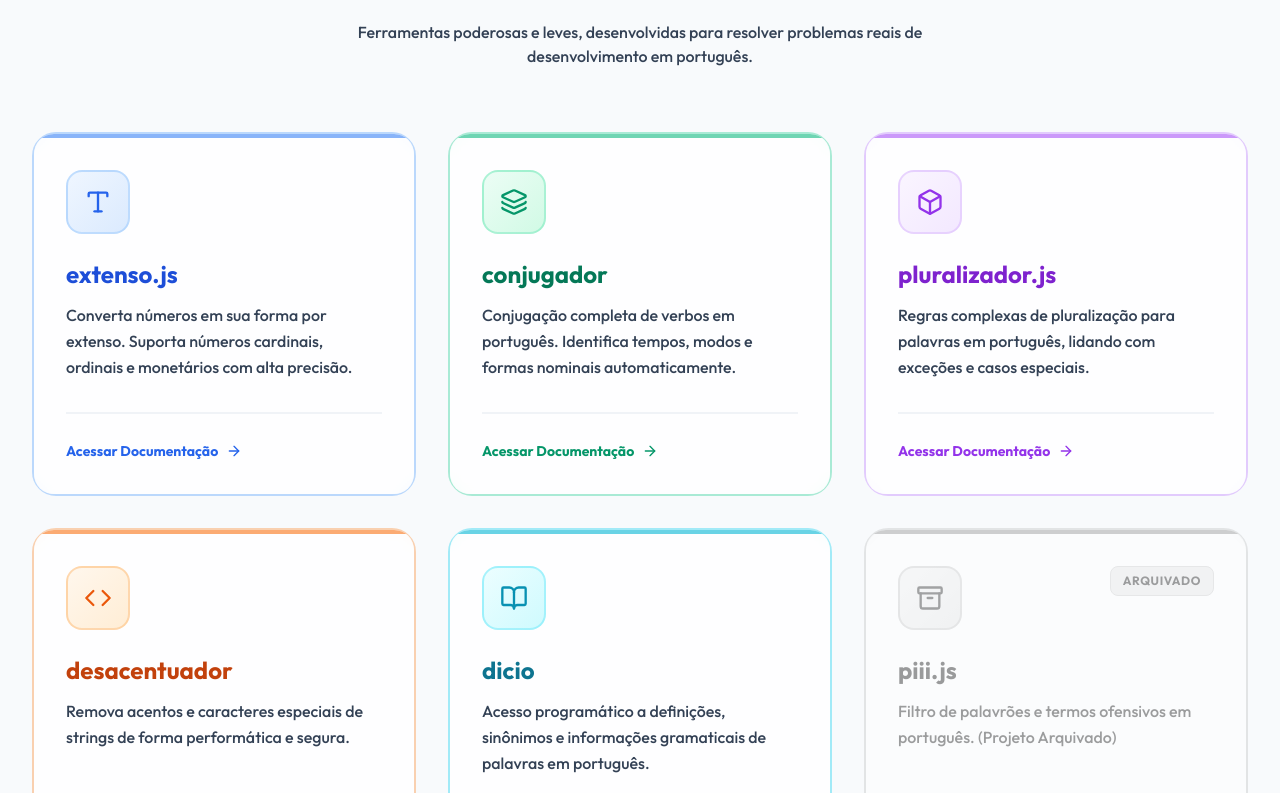
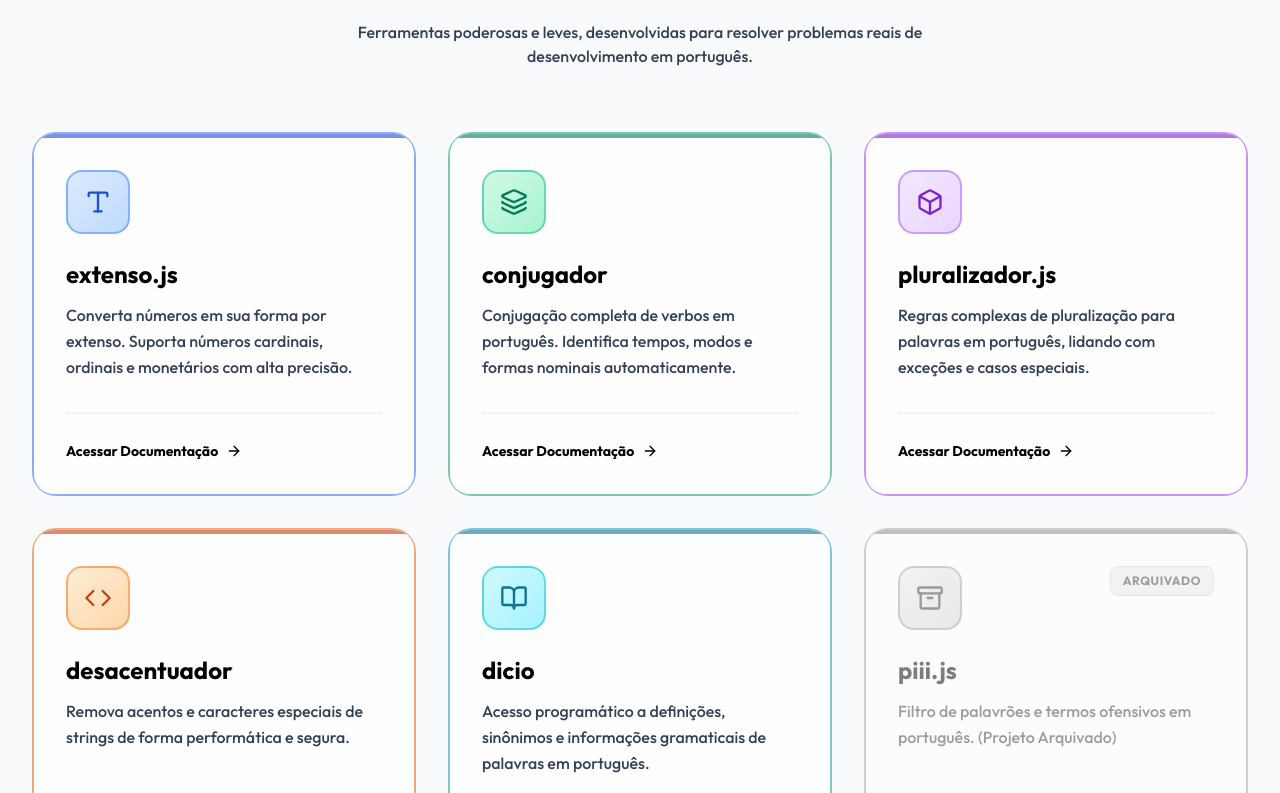
Before and after one commit to lusofonia/lusofonia-website, a React (Vite) app: page / in a window 1280 px wide. Shown: the part 1867-2660 px from the top of the page. Built offline with nearby package versions, Linux system fonts and the light colour scheme.

Commit message:
Add fidalgo logo and update LibraryCard styles for improved color variants

```diff
--- a/src/components/LibraryCard.jsx
+++ b/src/components/LibraryCard.jsx
@@ -13,106 +13,106 @@ const getIcon = (name) => {
 
 const colorVariants = {
     blue: {
-        border: 'border-blue-400/40',
-        borderHover: 'hover:border-blue-500',
+        border: 'border-blue-600/50',
+        borderHover: 'hover:border-blue-700',
         shadow: 'shadow-blue-500/20',
         shadowHover: 'hover:shadow-blue-500/30',
         blob: 'bg-blue-400/20',
         blobHover: 'group-hover:bg-blue-500/30',
-        iconWrapper: 'bg-gradient-to-br from-blue-50 to-blue-100 border-blue-300/50',
-        iconWrapperHover: 'group-hover:from-blue-100 group-hover:to-blue-200 group-hover:border-blue-400',
-        icon: 'text-blue-600',
-        title: 'text-blue-700',
-        titleHover: 'group-hover:text-blue-800',
-        link: 'text-blue-600',
-        linkHover: 'hover:text-blue-700',
+        iconWrapper: 'bg-gradient-to-br from-blue-100 to-blue-200 border-blue-500/50',
+        iconWrapperHover: 'group-hover:from-blue-200 group-hover:to-blue-300 group-hover:border-blue-600',
+        icon: 'text-blue-700',
+        title: 'text-blue-800',
+        titleHover: 'group-hover:text-blue-900',
+        link: 'text-blue-700',
+        linkHover: 'hover:text-blue-800',
         gradient: 'from-blue-500/10 via-blue-400/5 to-transparent',
-        accent: 'bg-blue-500'
+        accent: 'bg-blue-700'
     },
     emerald: {
-        border: 'border-emerald-400/40',
-        borderHover: 'hover:border-emerald-500',
+        border: 'border-emerald-600/50',
+        borderHover: 'hover:border-emerald-700',
         shadow: 'shadow-emerald-500/20',
         shadowHover: 'hover:shadow-emerald-500/30',
         blob: 'bg-emerald-400/20',
         blobHover: 'group-hover:bg-emerald-500/30',
-        iconWrapper: 'bg-gradient-to-br from-emerald-50 to-emerald-100 border-emerald-300/50',
-        iconWrapperHover: 'group-hover:from-emerald-100 group-hover:to-emerald-200 group-hover:border-emerald-400',
-        icon: 'text-emerald-600',
-        title: 'text-emerald-700',
-        titleHover: 'group-hover:text-emerald-800',
-        link: 'text-emerald-600',
-        linkHover: 'hover:text-emerald-700',
+        iconWrapper: 'bg-gradient-to-br from-emerald-100 to-emerald-200 border-emerald-500/50',
+        iconWrapperHover: 'group-hover:from-emerald-200 group-hover:to-emerald-300 group-hover:border-emerald-600',
+        icon: 'text-emerald-700',
+        title: 'text-emerald-800',
+        titleHover: 'group-hover:text-emerald-900',
+        link: 'text-emerald-700',
+        linkHover: 'hover:text-emerald-800',
         gradient: 'from-emerald-500/10 via-emerald-400/5 to-transparent',
-        accent: 'bg-emerald-500'
+        accent: 'bg-emerald-700'
     },
     purple: {
-        border: 'border-purple-400/40',
-        borderHover: 'hover:border-purple-500',
+        border: 'border-purple-600/50',
+        borderHover: 'hover:border-purple-700',
         shadow: 'shadow-purple-500/20',
         shadowHover: 'hover:shadow-purple-500/30',
         blob: 'bg-purple-400/20',
         blobHover: 'group-hover:bg-purple-500/30',
-        iconWrapper: 'bg-gradient-to-br from-purple-50 to-purple-100 border-purple-300/50',
-        iconWrapperHover: 'group-hover:from-purple-100 group-hover:to-purple-200 group-hover:border-purple-400',
-        icon: 'text-purple-600',
-        title: 'text-purple-700',
-        titleHover: 'group-hover:text-purple-800',
-        link: 'text-purple-600',
-        linkHover: 'hover:text-purple-700',
+        iconWrapper: 'bg-gradient-to-br from-purple-100 to-purple-200 border-purple-500/50',
+        iconWrapperHover: 'group-hover:from-purple-200 group-hover:to-purple-300 group-hover:border-purple-600',
+        icon: 'text-purple-700',
+        title: 'text-purple-800',
+        titleHover: 'group-hover:text-purple-900',
+        link: 'text-purple-700',
+        linkHover: 'hover:text-purple-800',
         gradient: 'from-purple-500/10 via-purple-400/5 to-transparent',
-        accent: 'bg-purple-500'
+        accent: 'bg-purple-700'
     },
     orange: {
-        border: 'border-orange-400/40',
-        borderHover: 'hover:border-orange-500',
+        border: 'border-orange-600/50',
+        borderHover: 'hover:border-orange-700',
         shadow: 'shadow-orange-500/20',
         shadowHover: 'hover:shadow-orange-500/30',
         blob: 'bg-orange-400/20',
         blobHover: 'group-hover:bg-orange-500/30',
-        iconWrapper: 'bg-gradient-to-br from-orange-50 to-orange-100 border-orange-300/50',
-        iconWrapperHover: 'group-hover:from-orange-100 group-hover:to-orange-200 group-hover:border-orange-400',
-        icon: 'text-orange-600',
-        title: 'text-orange-700',
-        titleHover: 'group-hover:text-orange-800',
-        link: 'text-orange-600',
-        linkHover: 'hover:text-orange-700',
+        iconWrapper: 'bg-gradient-to-br from-orange-100 to-orange-200 border-orange-500/50',
+        iconWrapperHover: 'group-hover:from-orange-200 group-hover:to-orange-300 group-hover:border-orange-600',
+        icon: 'text-orange-700',
+        title: 'text-orange-800',
+        titleHover: 'group-hover:text-orange-900',
+        link: 'text-orange-700',
+        linkHover: 'hover:text-orange-800',
         gradient: 'from-orange-500/10 via-orange-400/5 to-transparent',
-        accent: 'bg-orange-500'
+        accent: 'bg-orange-700'
     },
     cyan: {
-        border: 'border-cyan-400/40',
-        borderHover: 'hover:border-cyan-500',
+        border: 'border-cyan-600/50',
+        borderHover: 'hover:border-cyan-700',
         shadow: 'shadow-cyan-500/20',
         shadowHover: 'hover:shadow-cyan-500/30',
         blob: 'bg-cyan-400/20',
         blobHover: 'group-hover:bg-cyan-500/30',
-        iconWrapper: 'bg-gradient-to-br from-cyan-50 to-cyan-100 border-cyan-300/50',
-        iconWrapperHover: 'group-hover:from-cyan-100 group-hover:to-cyan-200 group-hover:border-cyan-400',
-        icon: 'text-cyan-600',
-        title: 'text-cyan-700',
-        titleHover: 'group-hover:text-cyan-800',
-        link: 'text-cyan-600',
-        linkHover: 'hover:text-cyan-700',
+        iconWrapper: 'bg-gradient-to-br from-cyan-100 to-cyan-200 border-cyan-500/50',
+        iconWrapperHover: 'group-hover:from-cyan-200 group-hover:to-cyan-300 group-hover:border-cyan-600',
+        icon: 'text-cyan-700',
+        title: 'text-cyan-800',
+        titleHover: 'group-hover:text-cyan-900',
+        link: 'text-cyan-700',
+        linkHover: 'hover:text-cyan-800',
         gradient: 'from-cyan-500/10 via-cyan-400/5 to-transparent',
-        accent: 'bg-cyan-500'
+        accent: 'bg-cyan-700'
     },
     rose: {
-        border: 'border-rose-400/40',
-        borderHover: 'hover:border-rose-500',
+        border: 'border-rose-600/50',
+        borderHover: 'hover:border-rose-700',
         shadow: 'shadow-rose-500/20',
         shadowHover: 'hover:shadow-rose-500/30',
         blob: 'bg-rose-400/20',
         blobHover: 'group-hover:bg-rose-500/30',
-        iconWrapper: 'bg-gradient-to-br from-rose-50 to-rose-100 border-rose-300/50',
-        iconWrapperHover: 'group-hover:from-rose-100 group-hover:to-rose-200 group-hover:border-rose-400',
-        icon: 'text-rose-600',
-        title: 'text-rose-700',
-        titleHover: 'group-hover:text-rose-800',
-        link: 'text-rose-600',
-        linkHover: 'hover:text-rose-700',
+        iconWrapper: 'bg-gradient-to-br from-rose-100 to-rose-200 border-rose-500/50',
+        iconWrapperHover: 'group-hover:from-rose-200 group-hover:to-rose-300 group-hover:border-rose-600',
+        icon: 'text-rose-700',
+        title: 'text-rose-800',
+        titleHover: 'group-hover:text-rose-900',
+        link: 'text-rose-700',
+        linkHover: 'hover:text-rose-800',
         gradient: 'from-rose-500/10 via-rose-400/5 to-transparent',
-        accent: 'bg-rose-500'
+        accent: 'bg-rose-700'
     },
     default: {
         border: 'border-lusofonia-primary/40',
@@ -157,7 +157,7 @@ const LibraryCard = ({ name, description, link, archived = false, color = 'defau
                         )}
                     </div>
 
-                    <h3 className={`text-2xl font-bold mb-3 transition-colors duration-300 ${theme.title} ${theme.titleHover}`}>
+                    <h3 className="text-2xl font-bold mb-3 text-black">
                         {name}
                     </h3>
 
@@ -170,10 +170,10 @@ const LibraryCard = ({ name, description, link, archived = false, color = 'defau
                             href={link}
                             target="_blank"
                             rel="noopener noreferrer"
-                            className={`inline-flex items-center text-sm font-bold transition-all duration-300 ${theme.link} ${theme.linkHover} group/link`}
+                            className="inline-flex items-center text-sm font-bold transition-all duration-300 text-black group/link"
                         >
                             Acessar Documentação
-                            <ArrowRight className={`ml-2 w-4 h-4 transition-transform duration-300 ${theme.link} group-hover/link:translate-x-2`} />
+                            <ArrowRight className="ml-2 w-4 h-4 transition-transform duration-300 text-black group-hover/link:translate-x-2" />
                         </a>
                     </div>
                 </div>
```
Also changed, not shown: src/assets/fidalgo-logo-white.png (added).
